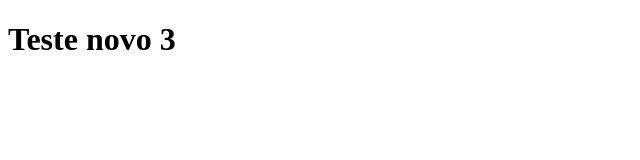
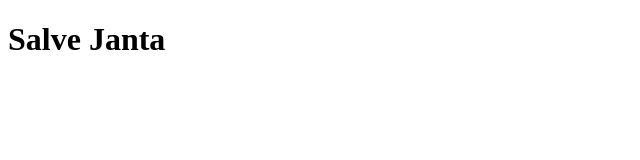
Before and after one commit to allanknecht/tabnews-curso.dev, a Next.js app: page / in a window 1280 px wide. Shown: the top 160 px of the page, without its empty margins (0-640 px from the left). Built offline with nearby package versions, Linux system fonts and the light colour scheme.

Commit message:
nothing useful, just testing

```diff
--- a/pages/index.js
+++ b/pages/index.js
@@ -1,5 +1,5 @@
 function Home() {
-  return <h1>Teste novo 3</h1>;
+  return <h1>Salve Janta</h1>;
 }
 
 export default Home;
```
